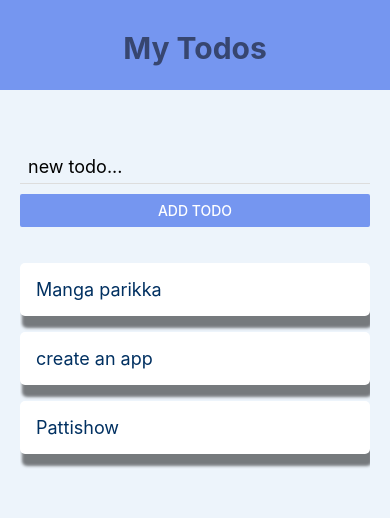
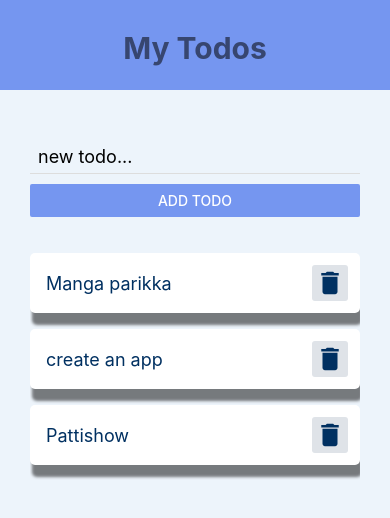
Before and after one commit to nahyansharvin/react-native-todo-app, a React Native app: screen / in a window 390 px wide. Shown: the top 518 px of the page. Built offline with nearby package versions, Linux system fonts and the light colour scheme.

Commit message:
todo card ui update

```diff
--- a/App.js
+++ b/App.js
@@ -67,7 +67,7 @@ const styles = StyleSheet.create({
     backgroundColor: '#EDF4FB',
   },
   content: {
-    padding: 20,
+    padding: 30,
     flex: 1,
   },
   list: {
--- a/components/addTodo.js
+++ b/components/addTodo.js
@@ -22,7 +22,7 @@ export default function AddTodo({ submitHandler }) {
 
 const styles = StyleSheet.create({
     input: {
-        marginTop: 40,
+        marginTop: 20,
         fontSize: 18,
         marginBottom: 10,
         paddingHorizontal: 8,
--- a/components/todoItem.js
+++ b/components/todoItem.js
@@ -1,25 +1,44 @@
 import React from "react";
-import { StyleSheet, Text, TouchableOpacity } from "react-native";
+import { StyleSheet, Text, TouchableOpacity, View } from "react-native";
+import { MaterialIcons } from '@expo/vector-icons';
 
 export default function TodoItem({ item, pressHandler }) {
     return (
-        <TouchableOpacity onPress={() => pressHandler(item.key)}>
-            <Text style={styles.item}>{item.text}</Text>
-        </TouchableOpacity>
+
+        <View style={styles.item}>
+            <Text style={styles.text}>{item.text}</Text>
+            <TouchableOpacity style={styles.icon} onPress={() => pressHandler(item.key)}>
+                <MaterialIcons name="delete" size={30} color="#003061" />
+            </TouchableOpacity>
+        </View>
     );
 }
 
 const styles = StyleSheet.create({
     item: {
-        color: '#003061',
-        padding: 16,
+        flexDirection: 'row',
+        alignItems: 'center',
+        justifyContent: 'space-between',
+        padding: 12,
         marginTop: 16,
         backgroundColor: '#fff',
         borderRadius: 5,
-        fontSize: 18,
         shadowColor: '#000',
         shadowOffset: { width: 2, height: 12 },
         shadowOpacity: 0.5,
         shadowRadius: 3,
+    },
+    text: {
+        maxWidth: '85%',
+        margin: 4,
+        color: '#003061',
+        fontSize: 18,
+    },
+    icon: {
+        padding: 3,
+        borderRadius: 3,
+        backgroundColor: '#dfe3e8',
+        alignItems: 'center',
+        justifyContent: 'center',
     }
 });
```
